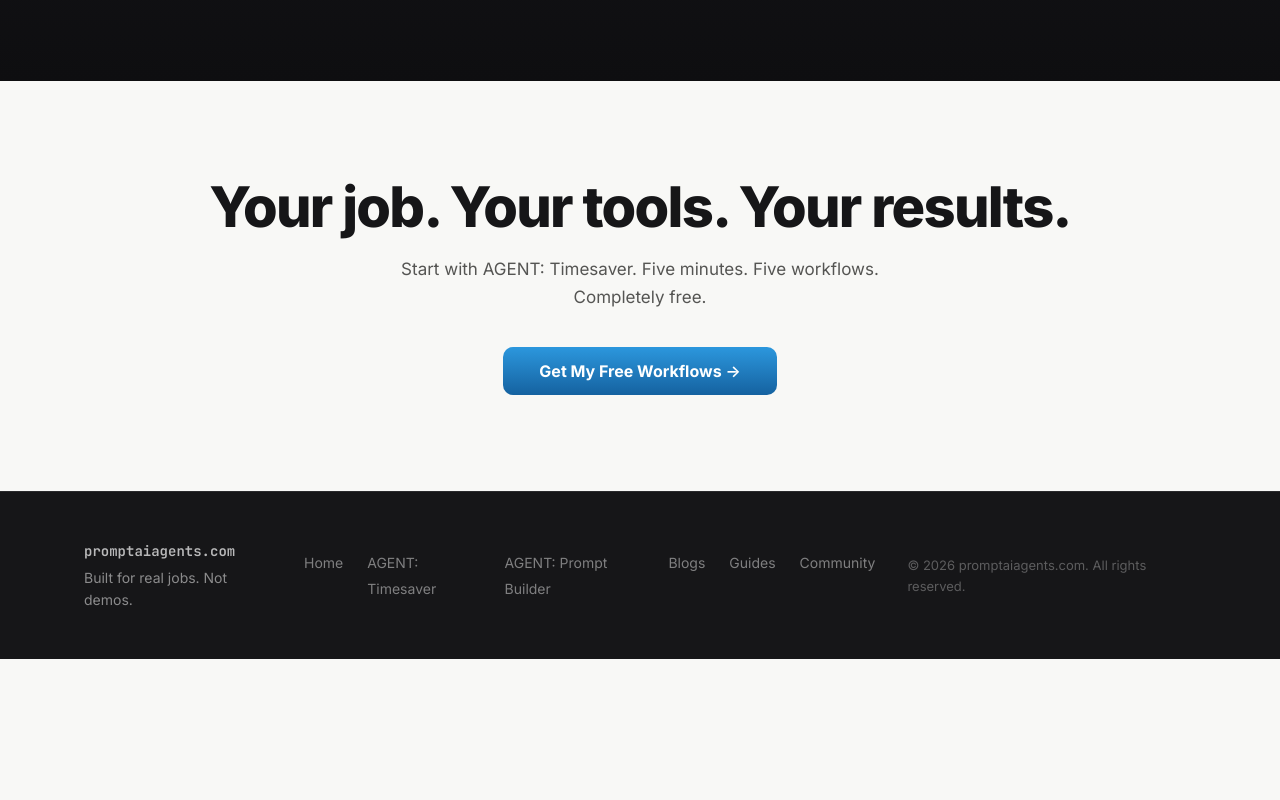
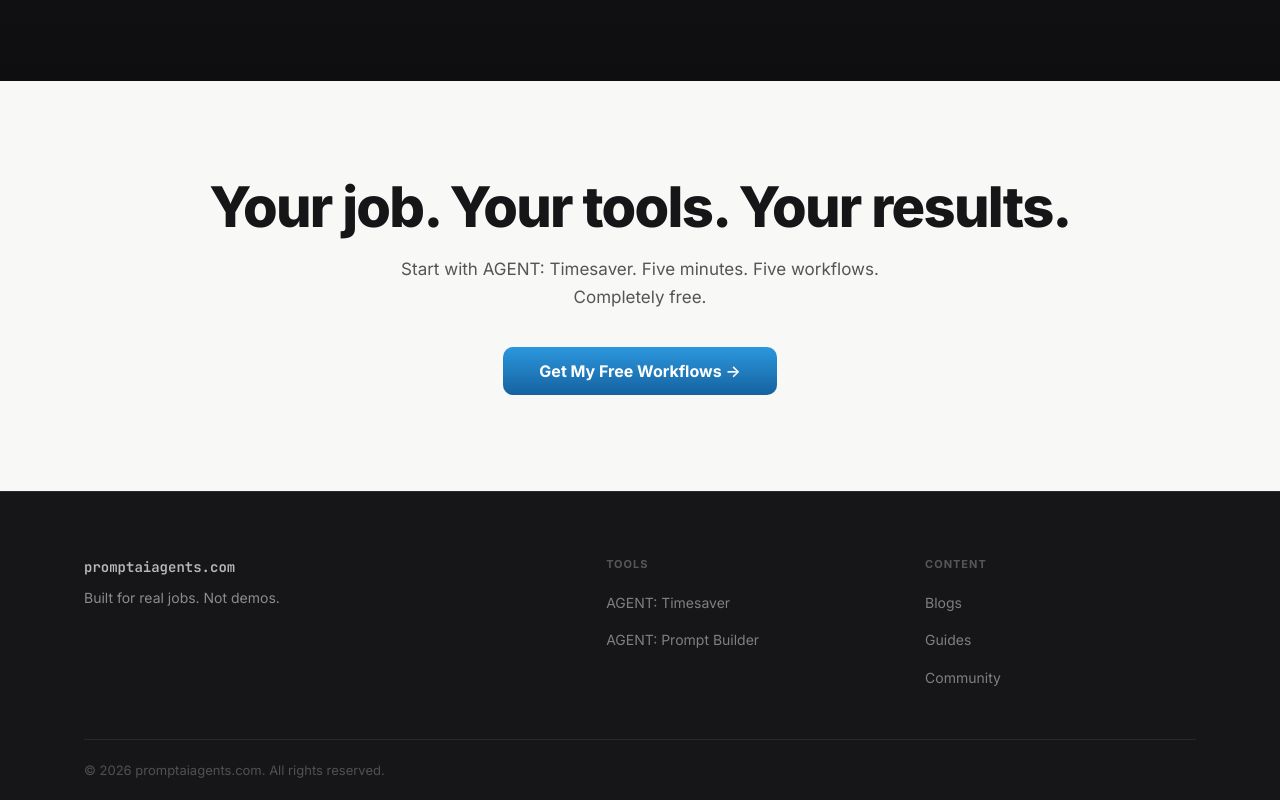
Before and after one commit to coolcalvin457-tech/agent-timesaver-nextjs, a Next.js app: page / in a window 1280 px wide. Shown: the part 4935-5735 px from the top of the page. Before the commit the page ends 5594 px from the top, so only its background shows below. Built offline with nearby package versions, Linux system fonts and the light colour scheme.

Commit message:
Redesign footer with column layout

```diff
--- a/app/globals.css
+++ b/app/globals.css
@@ -1459,41 +1459,67 @@ input, textarea {
 /* ── Footer ───────────────────────────────────────────────── */
 .footer {
   background: var(--dark);
-  padding: 48px 0;
+  padding: 64px 0 0;
   border-top: 1px solid var(--dark-border);
 }
 
 .footer-inner {
-  display: flex;
-  align-items: center;
-  justify-content: space-between;
-  gap: 32px;
+  display: grid;
+  grid-template-columns: 1.75fr 1fr 1fr;
+  gap: 48px;
+  padding-bottom: 48px;
+  align-items: start;
+}
+
+.footer-brand-name {
+  font-family: var(--font-mono);
+  font-size: 0.875rem;
+  font-weight: 600;
+  color: rgba(255,255,255,0.7);
+  margin-bottom: 8px;
 }
 
 .footer-tagline {
   font-size: 0.875rem;
   color: var(--dark-muted);
-}
-
-.footer-nav {
-  display: flex;
-  gap: 24px;
+  line-height: 1.6;
+  max-width: 220px;
+}
+
+.footer-col-label {
+  font-size: 0.6875rem;
+  font-weight: 700;
+  letter-spacing: 0.09em;
+  text-transform: uppercase;
+  color: rgba(255,255,255,0.28);
+  margin-bottom: 16px;
+}
+
+.footer-col-links {
   list-style: none;
-}
-
-.footer-nav a {
+  display: flex;
+  flex-direction: column;
+  gap: 12px;
+}
+
+.footer-col-links a {
   font-size: 0.875rem;
   color: rgba(255,255,255,0.45);
-  transition: color 0.15s;
-}
-
-.footer-nav a:hover {
-  color: rgba(255,255,255,0.8);
+  transition: color 0.15s ease;
+}
+
+.footer-col-links a:hover {
+  color: rgba(255,255,255,0.85);
+}
+
+.footer-bottom {
+  border-top: 1px solid var(--dark-border);
+  padding: 20px 0;
 }
 
 .footer-legal {
   font-size: 0.8125rem;
-  color: rgba(255,255,255,0.3);
+  color: rgba(255,255,255,0.25);
 }
 
 /* ── Prompt Builder — Intro Screen ───────────────────────── */
@@ -1925,14 +1951,8 @@ input, textarea {
   }
 
   .footer-inner {
-    flex-direction: column;
-    text-align: center;
-    gap: 20px;
-  }
-
-  .footer-nav {
-    flex-wrap: wrap;
-    justify-content: center;
+    grid-template-columns: 1fr 1fr;
+    gap: 36px;
   }
 
   .email-row {
--- a/app/page.tsx
+++ b/app/page.tsx
@@ -363,32 +363,36 @@ export default function Home() {
       <footer className="footer">
         <div className="container">
           <div className="footer-inner">
+
+            {/* Brand */}
             <div>
-              <div
-                style={{
-                  fontFamily: "var(--font-mono)",
-                  fontSize: "0.875rem",
-                  fontWeight: 600,
-                  color: "rgba(255,255,255,0.7)",
-                  marginBottom: "4px",
-                }}
-              >
-                promptaiagents.com
-              </div>
+              <div className="footer-brand-name">promptaiagents.com</div>
               <div className="footer-tagline">Built for real jobs. Not demos.</div>
             </div>
 
-            <nav>
-              <ul className="footer-nav">
-                <li><a href="#home">Home</a></li>
-                <li><a href="#timesaver">AGENT: Timesaver</a></li>
-                <li><a href="#prompt-builder">AGENT: Prompt Builder</a></li>
+            {/* Tools */}
+            <div>
+              <div className="footer-col-label">Tools</div>
+              <ul className="footer-col-links">
+                <li><a href="/#timesaver">AGENT: Timesaver</a></li>
+                <li><a href="/#prompt-builder">AGENT: Prompt Builder</a></li>
+              </ul>
+            </div>
+
+            {/* Content */}
+            <div>
+              <div className="footer-col-label">Content</div>
+              <ul className="footer-col-links">
                 <li><a href="/blog">Blogs</a></li>
                 <li><a href="/guides">Guides</a></li>
                 <li><a href="/community">Community</a></li>
               </ul>
-            </nav>
+            </div>
 
+          </div>
+
+          {/* Bottom bar */}
+          <div className="footer-bottom">
             <div className="footer-legal">
               © 2026 promptaiagents.com. All rights reserved.
             </div>
```
